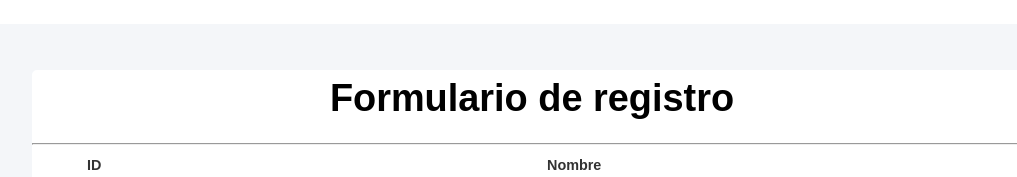
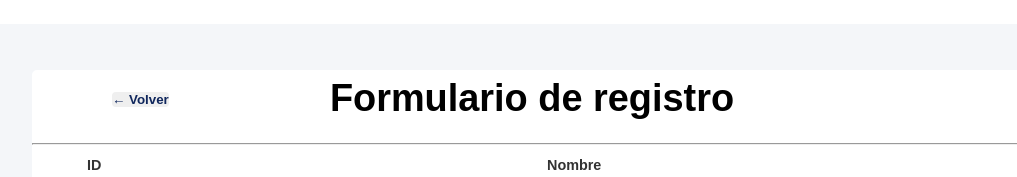
Before and after one commit to Muenala/bank_project, an Angular app: page /nuevo in a window 1280 px wide. Shown: the part 141-318 px from the top of the page, without its empty margins (108-1125 px from the left). Built offline with nearby package versions, Linux system fonts and the light colour scheme.

Commit message:
add: Readme & button de regresar (no solicitado, pero necesario)

```diff
--- a/src/app/features/product/pages/product-form-edit/product-form-edit.component.html
+++ b/src/app/features/product/pages/product-form-edit/product-form-edit.component.html
@@ -1,6 +1,11 @@
 <div class="df-center">
     <div class="card">
-        <h1 class="title2">Formulario de registro</h1>
+        <div class="header">
+            <button class="back-button" (click)="goBack()" aria-label="Volver a la página anterior">
+                <span aria-hidden="true">&larr;</span> Volver
+            </button>
+            <h1 class="title2">Formulario de registro</h1>
+        </div>
         <hr>
         <form class="form" [formGroup]="form" >
             <div class="df-between">
--- a/src/app/features/product/pages/product-form-edit/product-form-edit.component.ts
+++ b/src/app/features/product/pages/product-form-edit/product-form-edit.component.ts
@@ -5,7 +5,7 @@ import { FormBuilder, FormGroup, FormsModule, ReactiveFormsModule, Validators }
 import { CommonModule, formatDate } from '@angular/common';
 import { HttpClientModule } from '@angular/common/http';
 import { ProductService } from '../../services/product.service';
-import { ActivatedRoute } from '@angular/router';
+import { ActivatedRoute, Router } from '@angular/router';
 import { AsyncID } from '../../validators/asyncID.validator';
 import { DateValidators } from '../../validators/date.validate';
 import { Product } from '../../models/product.model';
@@ -23,7 +23,7 @@ import { take } from 'rxjs';
 export class ProductFormEditComponent implements OnInit {
   form: FormGroup;
   id: string = '';
-  constructor(private fb: FormBuilder, private readonly productService: ProductService, private route: ActivatedRoute) {
+  constructor(private fb: FormBuilder, private readonly productService: ProductService, private route: ActivatedRoute, private router: Router) {
     this.id = this.route.snapshot.params['id'];
 
 
@@ -46,6 +46,9 @@ export class ProductFormEditComponent implements OnInit {
   }
   ngOnInit() {
     this.setDateRevisionForOneMoreYear();
+  }
+  goBack(): void {
+    this.router.navigate(['/']);
   }
 
   get valid() {
--- a/src/app/features/product/pages/product-form/product-form.component.html
+++ b/src/app/features/product/pages/product-form/product-form.component.html
@@ -1,10 +1,15 @@
 <div class="df-center">
     <div class="card">
-        <h1 class="title2">Formulario de registro</h1>
+        <div class="header">
+            <button class="back-button" (click)="goBack()" aria-label="Volver a la página anterior">
+                <span aria-hidden="true">&larr;</span> Volver
+            </button>
+            <h1 class="title2">Formulario de registro</h1>
+        </div>
         <hr>
-        <form class="form" [formGroup]="form" >
+        <form class="form" [formGroup]="form">
             <div class="df-between">
-                <app-bp-input class="full-width"  formControlName="id">
+                <app-bp-input class="full-width" formControlName="id">
                     <label bp-label>ID</label>
                 </app-bp-input>
                 <app-bp-input class="full-width" formControlName="name">
@@ -29,7 +34,8 @@
             </div>
             <div class="df-center">
                 <button class="button_cancel" (click)="restart()">Reiniciar</button>
-                <button class="button_primary" (click)="onSubmit()" [ngClass]="{'button_primary_disabled': form.invalid}">Enviar</button>
+                <button class="button_primary" (click)="onSubmit()"
+                    [ngClass]="{'button_primary_disabled': form.invalid}">Enviar</button>
             </div>
         </form>
     </div>
--- a/src/app/features/product/pages/product-form/product-form.component.ts
+++ b/src/app/features/product/pages/product-form/product-form.component.ts
@@ -7,7 +7,7 @@ import { HttpClientModule } from '@angular/common/http';
 import { DateValidators } from '../../validators/date.validate';
 import { AsyncID } from '../../validators/asyncID.validator';
 import { take } from 'rxjs';
-import { ActivatedRoute } from '@angular/router';
+import { ActivatedRoute, Route, Router } from '@angular/router';
 import { Product } from '../../models/product.model';
 
 @Component({
@@ -20,7 +20,7 @@ import { Product } from '../../models/product.model';
 })
 export class ProductFormComponent implements OnInit {
   form: FormGroup;
-  constructor(private fb: FormBuilder, private readonly productService: ProductService) {
+  constructor(private fb: FormBuilder, private readonly productService: ProductService, private router: Router) {
 
     this.form = this.fb.group({
       id: ['', [Validators.required, Validators.minLength(3), Validators.maxLength(10)], [AsyncID(productService, false, "")]],
@@ -34,6 +34,10 @@ export class ProductFormComponent implements OnInit {
   }
   ngOnInit() {
     this.setDateRevisionForOneMoreYear();
+  }
+
+  goBack(): void {
+    this.router.navigate(['/']);
   }
 
   get valid() {
--- a/src/app/shared/styles/_productForm.scss
+++ b/src/app/shared/styles/_productForm.scss
@@ -1,7 +1,14 @@
 .card{
     width: 1000px;
 }
-
+.header{
+    position: relative;
+}
+.back-button{
+    position: absolute;
+    top:- 50%;
+    margin-left:80px ;
+}
 .title2{
     text-align: center;
 }
```
Also changed, not shown: 1 other file (tests, documents, lock files or other folders).
